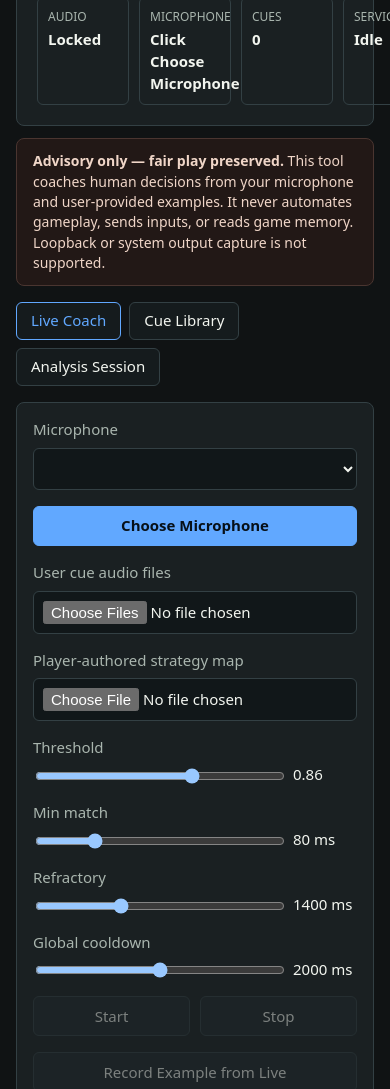
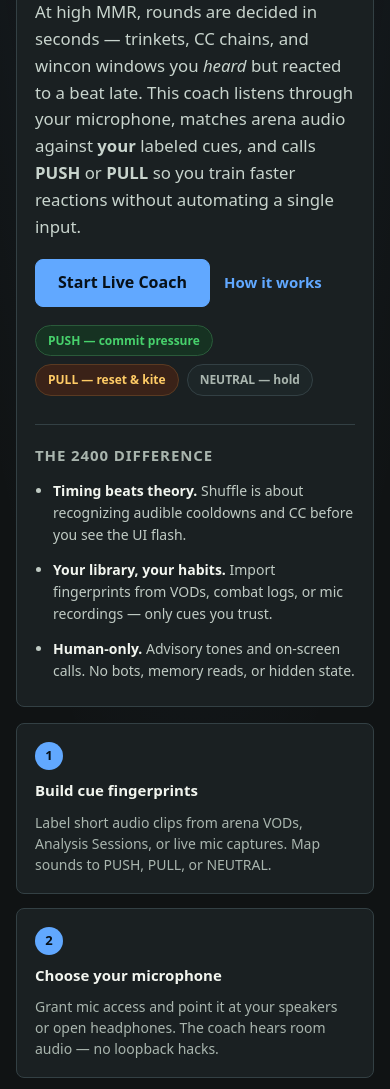
Before and after one commit to yishengjiang99/audio-cue-detector, a website with bundled scripts: page index.html in a window 390 px wide. Shown: the part 190-1279 px from the top of the page. Built offline with nearby package versions, Linux system fonts and the light colour scheme.

Commit message:
Redesign landing with 2400 Solo Shuffle hero and Start CTA
Add hero and how-it-works copy focused on reaching 2400, wire hero Start to
choose microphone, launch Live Coach when ready, and scroll to visualizers.
Update e2e tests for the new layout.

```diff
--- a/app.js
+++ b/app.js
@@ -109,7 +109,7 @@ const el = Object.fromEntries(
     "recordLabel", "recordAction", "recordNotes", "confirmRecord",
     "proposalDialog", "proposalLabel", "proposalAction", "proposalStart",
     "proposalEnd", "proposalDirection", "proposalNotes", "playProposal",
-    "confirmProposal",
+    "confirmProposal", "heroStart", "visualizers",
   ].map((id) => [id, document.getElementById(id)]),
 );
 
@@ -877,20 +877,41 @@ async function confirmProposal() {
   syncWorkletCues();
 }
 
-function setupTabs() {
-  document.querySelectorAll(".tab").forEach((tab) => {
-    tab.addEventListener("click", () => {
-      document.querySelectorAll(".tab").forEach((btn) => {
-        btn.classList.toggle("active", btn === tab);
-        btn.setAttribute("aria-selected", btn === tab ? "true" : "false");
-      });
-      document.querySelectorAll(".tab-panel").forEach((panel) => {
-        panel.classList.toggle("active", panel.id === `tab-${tab.dataset.tab}`);
-      });
-    });
+function activateTab(tabName) {
+  document.querySelectorAll(".tab").forEach((btn) => {
+    const active = btn.dataset.tab === tabName;
+    btn.classList.toggle("active", active);
+    btn.setAttribute("aria-selected", active ? "true" : "false");
+  });
+  document.querySelectorAll(".tab-panel").forEach((panel) => {
+    panel.classList.toggle("active", panel.id === `tab-${tabName}`);
   });
 }
 
+function scrollToVisualizers() {
+  el.visualizers?.scrollIntoView({ behavior: "instant", block: "center" });
+}
+
+async function beginFromHero() {
+  activateTab("coach");
+  try {
+    if (!state.microphoneReady) await chooseMicrophone();
+    if (!el.startService.disabled) await start();
+  } catch {
+    // Mic permission denied — still scroll user into the coach readout.
+  }
+  window.requestAnimationFrame(() => scrollToVisualizers());
+}
+
+function setupTabs() {
+  document.querySelectorAll(".tab").forEach((tab) => {
+    tab.addEventListener("click", () => activateTab(tab.dataset.tab));
+  });
+}
+
+el.heroStart?.addEventListener("click", () => {
+  beginFromHero();
+});
 el.chooseMicrophone.addEventListener("click", () => {
   chooseMicrophone().catch(() => {});
 });
--- a/index.html
+++ b/index.html
@@ -8,11 +8,55 @@
   </head>
   <body>
     <main class="shell">
-      <section class="panel status-panel">
-        <div>
-          <h1>Solo Shuffle Audio Coach</h1>
-          <p class="subtle">Browser-native advisory cue matching for human decisions. No game control, process hooks, memory reads, packet inspection, or hidden state inference. <a class="prod-link" href="https://yishengjiang99.github.io/audio-cue-detector/">Production</a></p>
+      <section class="hero panel">
+        <div class="hero-main">
+          <p class="hero-eyebrow">Solo Shuffle Audio Coach · Midnight Arena</p>
+          <h1>Hear the moment.<br><span class="hero-accent">Hit 2400.</span></h1>
+          <p class="hero-lead">
+            At high MMR, rounds are decided in seconds — trinkets, CC chains, and wincon windows you
+            <em>heard</em> but reacted to a beat late. This coach listens through your microphone, matches
+            arena audio against <strong>your</strong> labeled cues, and calls <strong>PUSH</strong> or
+            <strong>PULL</strong> so you train faster reactions without automating a single input.
+          </p>
+          <div class="hero-cta-row">
+            <button id="heroStart" type="button" class="primary hero-cta">Start Live Coach</button>
+            <a class="hero-secondary" href="#how-it-works">How it works</a>
+          </div>
+          <div class="hero-pills">
+            <span class="pill push">PUSH — commit pressure</span>
+            <span class="pill pull">PULL — reset &amp; kite</span>
+            <span class="pill neutral">NEUTRAL — hold</span>
+          </div>
         </div>
+        <aside class="hero-aside">
+          <h2 class="hero-aside-title">The 2400 difference</h2>
+          <ul class="hero-list">
+            <li><strong>Timing beats theory.</strong> Shuffle is about recognizing audible cooldowns and CC before you see the UI flash.</li>
+            <li><strong>Your library, your habits.</strong> Import fingerprints from VODs, combat logs, or mic recordings — only cues you trust.</li>
+            <li><strong>Human-only.</strong> Advisory tones and on-screen calls. No bots, memory reads, or hidden state.</li>
+          </ul>
+        </aside>
+      </section>
+
+      <section id="how-it-works" class="how-it-works">
+        <article class="how-card panel">
+          <span class="how-step">1</span>
+          <h2>Build cue fingerprints</h2>
+          <p>Label short audio clips from arena VODs, Analysis Sessions, or live mic captures. Map sounds to PUSH, PULL, or NEUTRAL.</p>
+        </article>
+        <article class="how-card panel">
+          <span class="how-step">2</span>
+          <h2>Choose your microphone</h2>
+          <p>Grant mic access and point it at your speakers or open headphones. The coach hears room audio — no loopback hacks.</p>
+        </article>
+        <article class="how-card panel">
+          <span class="how-step">3</span>
+          <h2>Run Live Coach</h2>
+          <p>An AudioWorklet analyzes every frame, posts verdicts to the main thread, and queues advisory tones when a cue matches.</p>
+        </article>
+      </section>
+
+      <section class="panel status-panel compact-status">
         <div class="status-grid">
           <div><span class="label">Audio</span><strong id="audioState">Locked</strong></div>
           <div><span class="label">Microphone</span><strong id="microphoneState">Not chosen</strong></div>
@@ -23,7 +67,7 @@
 
       <div class="disclaimer panel">
         <strong>Advisory only — fair play preserved.</strong>
-        This tool coaches human decisions from your microphone and user-provided examples. It never automates gameplay, sends inputs, or reads game memory. Loopback or system output capture is not supported.
+        Coaches human decisions from your microphone and user-provided examples. Never automates gameplay or reads game memory.
       </div>
 
       <nav class="tabs" role="tablist">
@@ -71,7 +115,7 @@
 
           <section class="panel readout">
             <div id="decision" class="decision neutral">NEUTRAL</div>
-            <div class="visualizers">
+            <div id="visualizers" class="visualizers">
               <div class="viz-card">
                 <span class="label">Waveform</span>
                 <canvas id="waveformCanvas" width="640" height="96"></canvas>
--- a/styles.css
+++ b/styles.css
@@ -17,7 +17,9 @@
 body {
   margin: 0;
   min-height: 100vh;
-  background: var(--bg);
+  background:
+    radial-gradient(ellipse 80% 50% at 50% -20%, rgba(97, 168, 255, 0.12), transparent),
+    var(--bg);
   color: var(--text);
   font: 15px/1.45 system-ui, -apple-system, BlinkMacSystemFont, "Segoe UI", sans-serif;
 }
@@ -52,7 +54,158 @@ input[type="checkbox"] { accent-color: var(--blue); }
 .shell {
   width: min(1180px, calc(100vw - 32px));
   margin: 0 auto;
-  padding: 24px 0 40px;
+  padding: 24px 0 48px;
+}
+
+.hero {
+  display: grid;
+  grid-template-columns: 1.35fr 1fr;
+  gap: 28px;
+  padding: 32px 28px;
+  background:
+    linear-gradient(145deg, #1a2428 0%, #141a1c 55%, #121618 100%);
+  border-color: #3a4a52;
+  overflow: hidden;
+}
+
+.hero-main { display: grid; gap: 18px; align-content: start; }
+
+.hero-eyebrow {
+  margin: 0;
+  font-size: 12px;
+  font-weight: 700;
+  letter-spacing: 0.08em;
+  text-transform: uppercase;
+  color: var(--blue);
+}
+
+.hero h1 {
+  margin: 0;
+  font-size: clamp(2rem, 5vw, 3.1rem);
+  line-height: 1.08;
+  font-weight: 900;
+  letter-spacing: -0.02em;
+}
+
+.hero-accent {
+  background: linear-gradient(90deg, var(--green), var(--blue));
+  -webkit-background-clip: text;
+  background-clip: text;
+  color: transparent;
+}
+
+.hero-lead {
+  margin: 0;
+  max-width: 52ch;
+  color: #c8d4cd;
+  font-size: 1.05rem;
+  line-height: 1.6;
+}
+
+.hero-cta-row {
+  display: flex;
+  flex-wrap: wrap;
+  gap: 14px;
+  align-items: center;
+}
+
+.hero-cta {
+  min-height: 48px;
+  padding: 0 22px;
+  font-size: 1rem;
+  border-radius: 8px;
+}
+
+.hero-secondary {
+  color: var(--blue);
+  text-decoration: none;
+  font-weight: 600;
+}
+
+.hero-secondary:hover { text-decoration: underline; }
+
+.hero-pills {
+  display: flex;
+  flex-wrap: wrap;
+  gap: 8px;
+}
+
+.pill {
+  padding: 6px 12px;
+  border-radius: 999px;
+  font-size: 12px;
+  font-weight: 700;
+  border: 1px solid var(--line);
+}
+
+.pill.push { background: #163222; color: var(--green); border-color: #2a5a3a; }
+.pill.pull { background: #3a2218; color: var(--amber); border-color: #5a3a22; }
+.pill.neutral { background: #1d2628; color: var(--muted); }
+
+.hero-aside {
+  border-left: 1px solid var(--line);
+  padding-left: 24px;
+}
+
+.hero-aside-title {
+  margin: 0 0 14px;
+  font-size: 15px;
+  text-transform: uppercase;
+  letter-spacing: 0.06em;
+  color: var(--muted);
+}
+
+.hero-list {
+  margin: 0;
+  padding-left: 18px;
+  display: grid;
+  gap: 14px;
+  color: #c0cbc4;
+  font-size: 14px;
+  line-height: 1.55;
+}
+
+.hero-list strong { color: var(--text); }
+
+.how-it-works {
+  display: grid;
+  grid-template-columns: repeat(3, 1fr);
+  gap: 14px;
+  margin-top: 16px;
+}
+
+.how-card {
+  padding: 18px;
+  display: grid;
+  gap: 10px;
+  align-content: start;
+}
+
+.how-step {
+  display: inline-grid;
+  place-items: center;
+  width: 28px;
+  height: 28px;
+  border-radius: 50%;
+  background: var(--blue);
+  color: #071018;
+  font-size: 13px;
+  font-weight: 800;
+}
+
+.how-card h2 {
+  font-size: 15px;
+}
+
+.how-card p {
+  margin: 0;
+  color: var(--muted);
+  font-size: 14px;
+  line-height: 1.5;
+}
+
+#visualizers {
+  scroll-margin-top: 24px;
 }
 
 .panel {
@@ -67,6 +220,12 @@ input[type="checkbox"] { accent-color: var(--blue); }
   gap: 20px;
   align-items: center;
   padding: 20px;
+}
+
+.compact-status {
+  display: block;
+  margin-top: 16px;
+  padding: 14px 16px;
 }
 
 .disclaimer {
@@ -306,6 +465,20 @@ progress {
 }
 
 @media (max-width: 900px) {
+  .hero {
+    grid-template-columns: 1fr;
+    padding: 24px 18px;
+  }
+
+  .hero-aside {
+    border-left: none;
+    border-top: 1px solid var(--line);
+    padding-left: 0;
+    padding-top: 20px;
+  }
+
+  .how-it-works { grid-template-columns: 1fr; }
+
   .status-panel, .workspace, .library-grid, .session-grid, .visualizers, .meters {
     grid-template-columns: 1fr;
   }
```
Also changed, not shown: tests/e2e/app.spec.js (+16 -2 lines).
